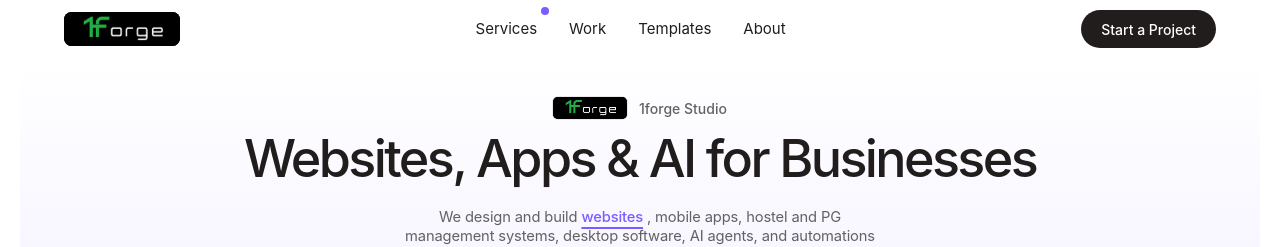
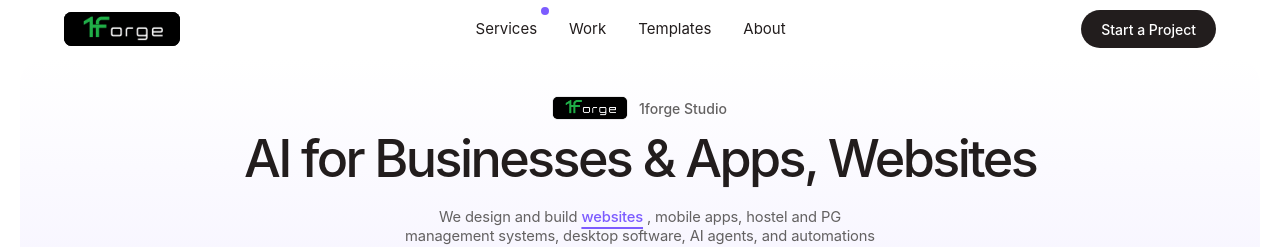
Before and after one commit to 1forgeco/1forge.in, a Next.js app: page / in a window 1280 px wide. Shown: the top 247 px of the page. Built offline with nearby package versions, Linux system fonts and the light colour scheme.

Commit message:
Changed Heading

```diff
--- a/app/components/hero.tsx
+++ b/app/components/hero.tsx
@@ -58,7 +58,7 @@ export function Hero() {
             margin: 0,
           }}
         >
-          Websites, Apps &amp; AI for Businesses
+          AI for Businesses &amp; Apps, Websites
         </h1>
 
         <p
```
